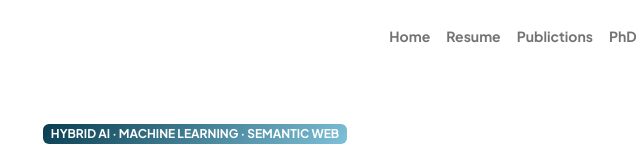
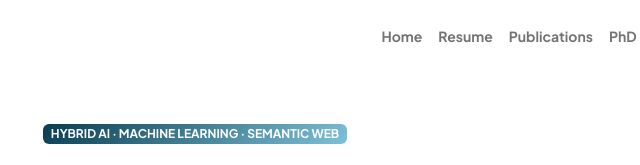
Before and after one commit to bsteenwi/bsteenwi.github.io, a plain HTML site: page index.html in a window 1280 px wide. Shown: the top 165 px of the page, 445-1085 px from the left. Drawn offline with nearby package versions, Linux system fonts and the light colour scheme.

Commit message:
Update index.html

```diff
--- a/index.html
+++ b/index.html
@@ -28,7 +28,7 @@
                         <ul class="navbar-nav ms-auto mb-2 mb-lg-0 small fw-bolder">
                             <li class="nav-item"><a class="nav-link" href="index.html">Home</a></li>
                             <li class="nav-item"><a class="nav-link" href="resume.html">Resume</a></li>
-                            <li class="nav-item"><a class="nav-link" href="publications.html">Publictions</a></li>
+                            <li class="nav-item"><a class="nav-link" href="publications.html">Publications</a></li>
                             <li class="nav-item"><a class="nav-link" href="phd.html">PhD</a></li>
                             <li class="nav-item"><a class="nav-link" href="contact.html">Contact</a></li>
                         </ul>
```
